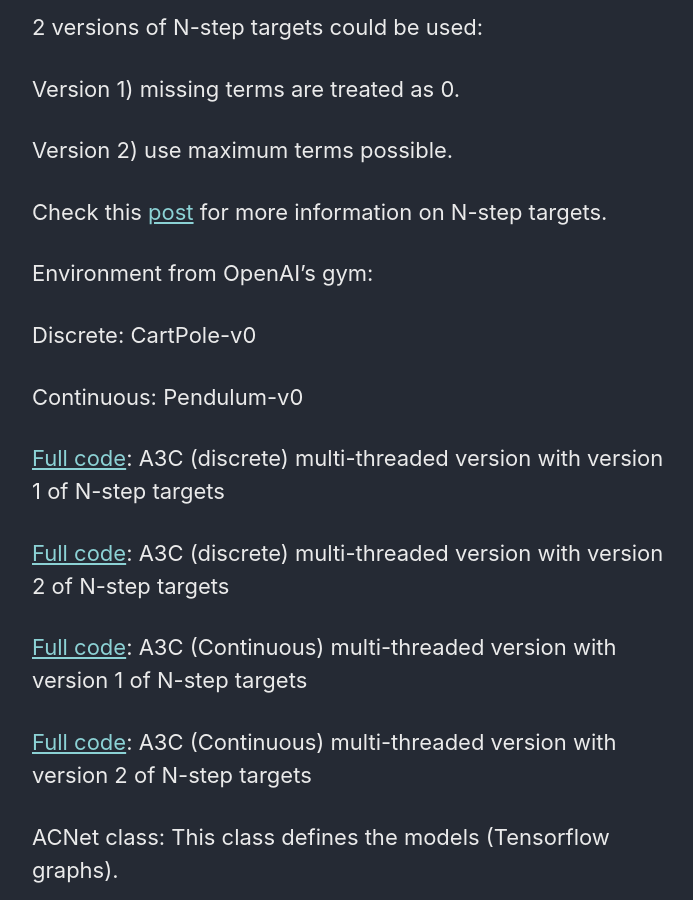
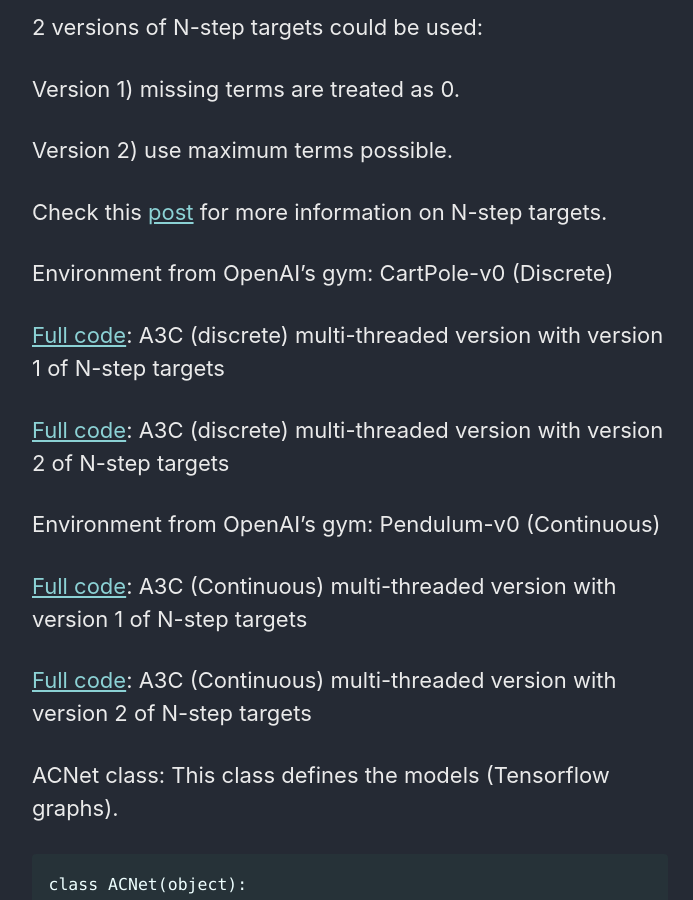
Before and after one commit to ChuaCheowHuan/ChuaCheowHuan.github.io, a Jekyll site: the page built from _posts/2019-06-13-A3C_thread_nStep.md, in a window 1280 px wide and 900 px high, scrolled down 380 px. Shown: the whole window, without its empty margins (290-983 px from the left). Built offline with Jekyll 4.4.1, drawn with Linux system fonts in a browser that asks for light colours; cached includes are drawn as plain includes; comment, search, counter and statistics services are not loaded.

Commit message:
new post A3C thread

```diff
--- a/_posts/2019-06-13-A3C_thread_nStep.md
+++ b/_posts/2019-06-13-A3C_thread_nStep.md
@@ -16,15 +16,13 @@ Version 2) use maximum terms possible.
 
 Check this [post](https://chuacheowhuan.github.io/n_step_targets/) for more information on N-step targets.
 
-Environment from OpenAI's gym:
-
-Discrete: CartPole-v0
-
-Continuous: Pendulum-v0
+Environment from OpenAI's gym: CartPole-v0 (Discrete)
 
 [Full code](https://): A3C (discrete) multi-threaded version with version 1 of N-step targets
 
 [Full code](https://): A3C (discrete) multi-threaded version with version 2 of N-step targets
+
+Environment from OpenAI's gym: Pendulum-v0 (Continuous)
 
 [Full code](https://): A3C (Continuous) multi-threaded version with version 1 of N-step targets
 
```
